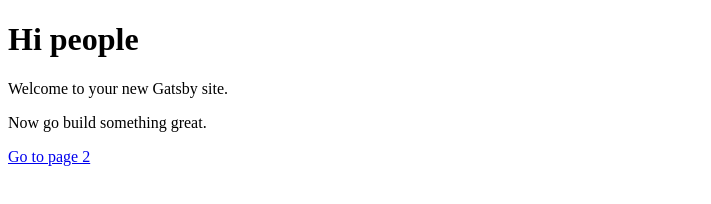
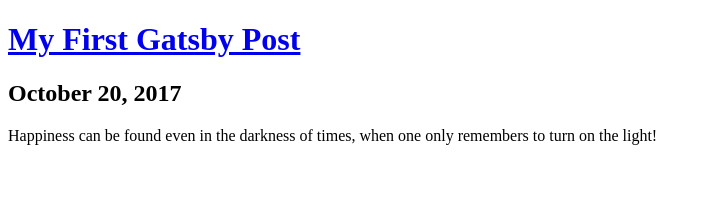
Before and after one commit to BeardedYeti/react-blog, a Gatsby site: page / in a window 1280 px wide. Shown: the whole page, without its empty margins (0-711 px from the left). Built offline with nearby package versions, Linux system fonts and the light colour scheme; Gatsby itself is replaced by a stand-in of ours.

Commit message:
Blog posts now index

```diff
--- a/src/pages/index.js
+++ b/src/pages/index.js
@@ -1,13 +1,46 @@
 import React from 'react'
 import Link from 'gatsby-link'
+import Helmet from 'react-helmet'
 
-const IndexPage = () => (
-  <div>
-    <h1>Hi people</h1>
-    <p>Welcome to your new Gatsby site.</p>
-    <p>Now go build something great.</p>
-    <Link to="/page-2/">Go to page 2</Link>
-  </div>
-)
+// import '../css/index.css';
 
-export default IndexPage
+export default function Index({
+	data
+}) {
+	const { edges: posts } = data.allMarkdownRemark;
+	return (
+		<div className="blog-posts">
+			{posts
+				.filter(post => post.node.frontmatter.title.length > 0)
+				.map(({ node: post }) => {
+					return (
+						<div className="blog-post-preview" key={post.id}>
+							<h1>
+								<Link to={post.frontmatter.path}>{post.frontmatter.title}</Link>
+							</h1>
+							<h2>{post.frontmatter.date}</h2>
+							<p>{post.excerpt}</p>
+						</div>
+					);
+				})}
+		</div>
+	);
+}
+
+export const pageQuery = graphql`
+	query IndexQuery {
+		allMarkdownRemark(sort: { order: DESC, fields: [frontmatter___date] }) {
+			edges {
+				node {
+					excerpt(pruneLength: 250)
+					id
+					frontmatter {
+						title
+						date(formatString: "MMMM DD, YYYY")
+						path
+					}
+				}
+			}
+		}
+	}
+`;
--- a/src/templates/blog-post.js
+++ b/src/templates/blog-post.js
@@ -1,5 +1,5 @@
-import React from 'react';
-import Helmet from 'react-helmet';
+import React from 'react'
+import Helmet from 'react-helmet'
 
 // import '../css/blog-post.css'
 
```
